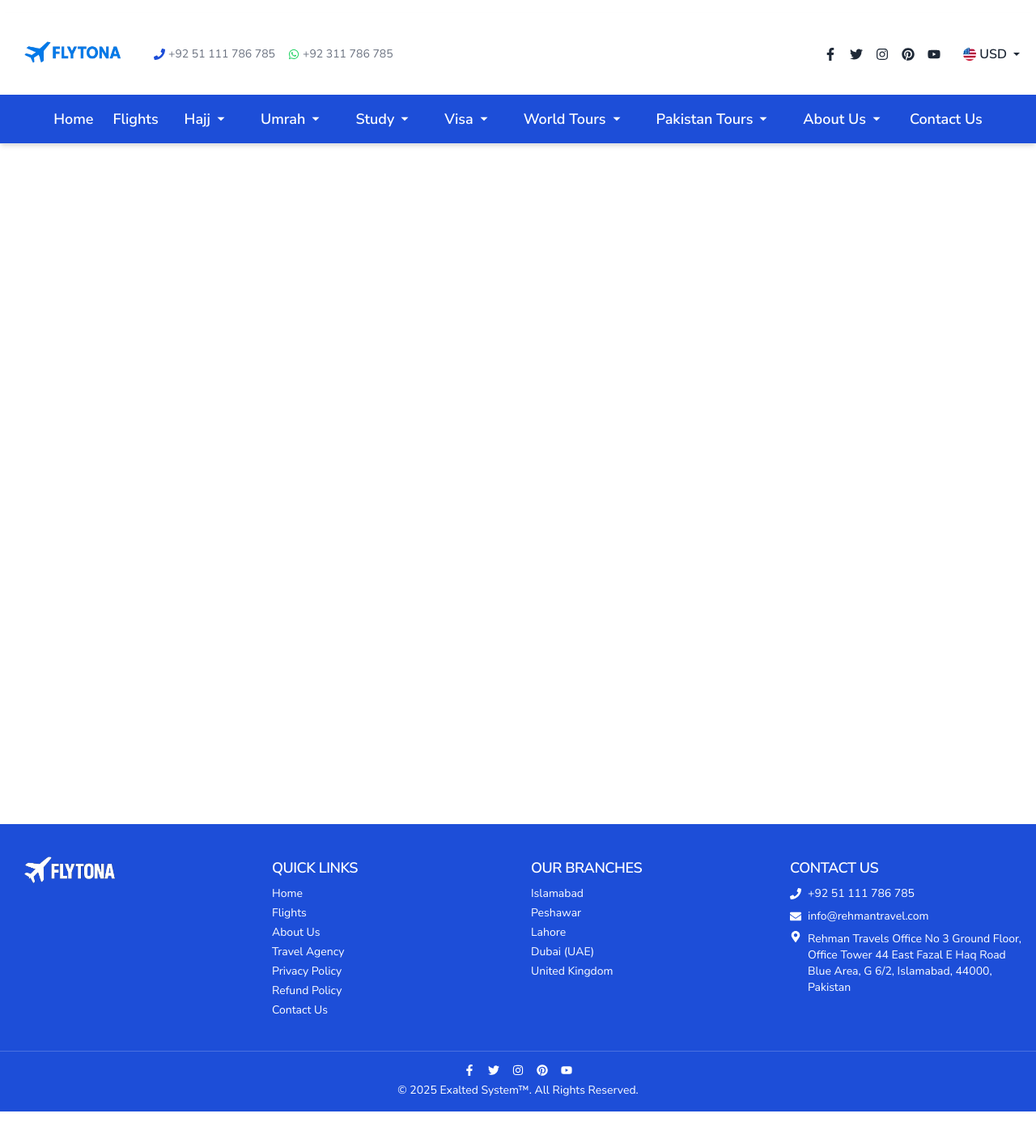
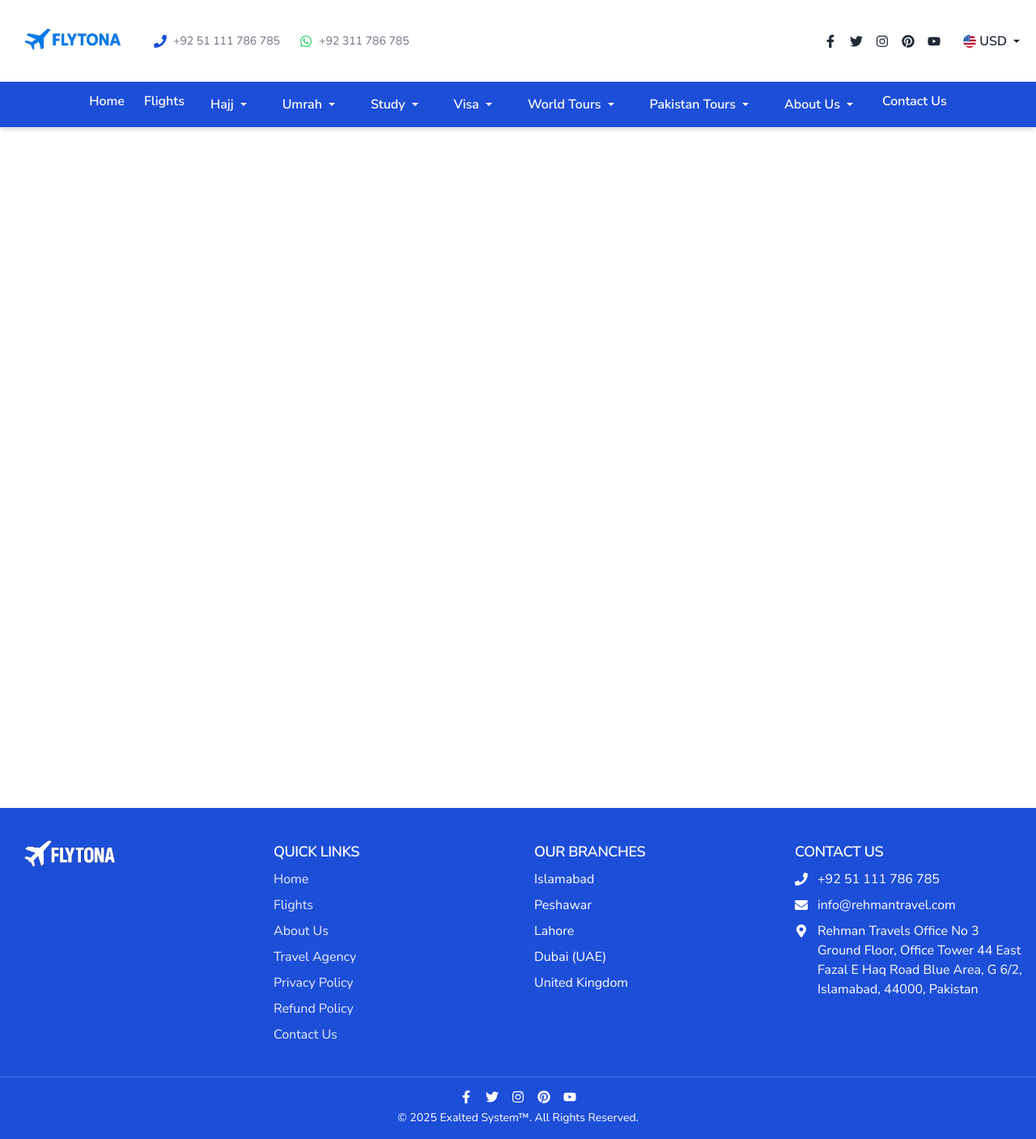
Before and after one commit to waqarkhan424/flytona, a Next.js app: page / in a window 1280 px wide. Shown: the whole page at 81% size. Before the commit the page ends 1373 px from the top, so only its background shows below. Built offline with nearby package versions, Linux system fonts and the light colour scheme.

Commit message:
Initial commit

```diff
--- a/components/footer.jsx
+++ b/components/footer.jsx
@@ -21,8 +21,8 @@ import Link from "next/link";
 
 export default function Footer() {
   return (
-    <footer className="bg-primary text-primary-foreground mt-10 pt-10">
-      <div className="max-w-7xl mx-auto px-4 grid grid-cols-1 sm:grid-cols-3 md:grid-cols-4 gap-8 pb-10">
+    <footer className="bg-primary text-white mt-10 pt-10">
+      <div className="max-w-7xl mx-auto px-4 grid grid-cols-1 sm:grid-cols-2 md:grid-cols-4 gap-10 pb-10">
         {/* Logo */}
         <div>
           <Image
@@ -39,10 +39,13 @@ export default function Footer() {
           <Typography variant="h3" className="mb-2">
             QUICK LINKS
           </Typography>
-          <ul className="space-y-1 text-sm">
+          <ul className="space-y-2 text-sm md:text-base">
             {quickLinks.map((link) => (
               <li key={link}>
-                <Link href="/" className="hover:underline">
+                <Link
+                  href="/"
+                  className="hover:underline text-white/90 hover:text-white transition"
+                >
                   {link}
                 </Link>
               </li>
@@ -50,76 +53,60 @@ export default function Footer() {
           </ul>
         </div>
 
-        {/* Our Branches */}
+        {/* Branches */}
         <div>
           <Typography variant="h3" className="mb-2">
             OUR BRANCHES
           </Typography>
-          <ul className="space-y-1 text-sm">
+          <ul className="space-y-2 text-sm md:text-base">
             {branchList.map((branch) => (
-              <li key={branch}>
-                <span>{branch}</span>
-              </li>
+              <li key={branch}>{branch}</li>
             ))}
           </ul>
         </div>
 
-        {/* Contact Us */}
+        {/* Contact */}
         <div>
           <Typography variant="h3" className="mb-2">
             CONTACT US
           </Typography>
-          <ul className="space-y-2 text-sm">
-            <li className="flex items-center gap-2">
-              <FaPhone size={14} className="flex-shrink-0" />
+          <ul className="space-y-2 text-sm md:text-base">
+            <li className="flex items-start gap-3">
+              <FaPhone size={16} className="mt-1 flex-shrink-0" />
               {contactDetails.phone}
             </li>
-            <li className="flex items-center gap-2">
-              <FaEnvelope size={14} className="flex-shrink-0" />
+            <li className="flex items-start gap-3">
+              <FaEnvelope size={16} className="mt-1 flex-shrink-0" />
               {contactDetails.email}
             </li>
-            <li className="flex items-start gap-2">
-              <FaMapMarkerAlt size={14} className="flex-shrink-0" />
+            <li className="flex items-start gap-3">
+              <FaMapMarkerAlt size={16} className="mt-1 flex-shrink-0" />
               {contactDetails.address}
             </li>
           </ul>
         </div>
       </div>
 
-      {/* Bottom */}
-      <div className="bg-primary border-t border-primary-foreground/20 py-4 text-sm text-center text-primary-foreground">
+      {/* Footer Bottom */}
+      <div className="bg-primary border-t border-white/20 py-4 text-sm text-center">
         <TooltipProvider>
           <div className="flex justify-center gap-4 mb-2">
-            <Tooltip>
-              <TooltipTrigger asChild>
-                <FaFacebookF className="cursor-pointer hover:text-muted-foreground" />
-              </TooltipTrigger>
-              <TooltipContent>Facebook</TooltipContent>
-            </Tooltip>
-            <Tooltip>
-              <TooltipTrigger asChild>
-                <FaTwitter className="cursor-pointer hover:text-muted-foreground" />
-              </TooltipTrigger>
-              <TooltipContent>Twitter</TooltipContent>
-            </Tooltip>
-            <Tooltip>
-              <TooltipTrigger asChild>
-                <FaInstagram className="cursor-pointer hover:text-muted-foreground" />
-              </TooltipTrigger>
-              <TooltipContent>Instagram</TooltipContent>
-            </Tooltip>
-            <Tooltip>
-              <TooltipTrigger asChild>
-                <FaPinterest className="cursor-pointer hover:text-muted-foreground" />
-              </TooltipTrigger>
-              <TooltipContent>Pinterest</TooltipContent>
-            </Tooltip>
-            <Tooltip>
-              <TooltipTrigger asChild>
-                <FaYoutube className="cursor-pointer hover:text-muted-foreground" />
-              </TooltipTrigger>
-              <TooltipContent>YouTube</TooltipContent>
-            </Tooltip>
+            {[
+              { icon: <FaFacebookF size={16} />, label: "Facebook" },
+              { icon: <FaTwitter size={16} />, label: "Twitter" },
+              { icon: <FaInstagram size={16} />, label: "Instagram" },
+              { icon: <FaPinterest size={16} />, label: "Pinterest" },
+              { icon: <FaYoutube size={16} />, label: "YouTube" },
+            ].map(({ icon, label }, index) => (
+              <Tooltip key={index}>
+                <TooltipTrigger asChild>
+                  <div className="cursor-pointer hover:text-muted-foreground">
+                    {icon}
+                  </div>
+                </TooltipTrigger>
+                <TooltipContent>{label}</TooltipContent>
+              </Tooltip>
+            ))}
           </div>
         </TooltipProvider>
         &copy; {new Date().getFullYear()} Exalted System™. All Rights Reserved.
--- a/components/header.jsx
+++ b/components/header.jsx
@@ -27,9 +27,9 @@ import { contactDetails, navLinks, navDropdownItems } from "@/lib/siteData";
 export default function Header() {
   return (
     <header className="bg-background shadow-md sticky top-0 z-50 border-b border-border">
-      <div className="max-w-7xl mx-auto px-4 py-4 mt-4 flex flex-col md:flex-row justify-between items-center">
-        {/* Logo + Contacts */}
-        <div className="flex items-center justify-between w-full md:w-auto">
+      <div className="max-w-7xl mx-auto px-4 py-4 flex flex-col md:flex-row justify-between items-center gap-y-3 md:gap-x-6">
+        {/* Logo + Contact */}
+        <div className="flex items-center justify-between w-full md:w-auto gap-x-6">
           <Link
             href="/"
             className="text-xl font-bold text-primary flex items-center gap-2"
@@ -42,50 +42,38 @@ export default function Header() {
               priority
             />
           </Link>
-          <div className="text-sm mt-2 md:mt-0 md:ml-6 flex flex-col md:flex-row md:items-center gap-1 md:gap-4 text-muted-foreground">
-            <div className="flex items-center gap-1">
-              <FaPhone className="text-primary" /> {contactDetails.phone}
+
+          <div className="text-sm flex flex-col md:flex-row md:items-center gap-2 md:gap-6 text-muted-foreground">
+            <div className="flex items-center gap-2">
+              <FaPhone size={16} className="text-primary" />
+              {contactDetails.phone}
             </div>
-            <div className="flex items-center gap-1">
-              <FaWhatsapp className="text-whatsapp" />
+            <div className="flex items-center gap-2">
+              <FaWhatsapp size={16} className="text-whatsapp" />
               {contactDetails.whatsapp}
             </div>
           </div>
         </div>
 
-        {/* Social & Currency */}
-        <div className="flex items-center space-x-4 mt-3 md:mt-0">
+        {/* Social Icons + Currency */}
+        <div className="flex items-center space-x-4">
           <TooltipProvider>
-            <Tooltip>
-              <TooltipTrigger asChild>
-                <FaFacebookF className="hover:text-primary cursor-pointer" />
-              </TooltipTrigger>
-              <TooltipContent>Facebook</TooltipContent>
-            </Tooltip>
-            <Tooltip>
-              <TooltipTrigger asChild>
-                <FaTwitter className="hover:text-primary cursor-pointer" />
-              </TooltipTrigger>
-              <TooltipContent>Twitter</TooltipContent>
-            </Tooltip>
-            <Tooltip>
-              <TooltipTrigger asChild>
-                <FaInstagram className="hover:text-pink-600 cursor-pointer" />
-              </TooltipTrigger>
-              <TooltipContent>Instagram</TooltipContent>
-            </Tooltip>
-            <Tooltip>
-              <TooltipTrigger asChild>
-                <FaPinterest className="hover:text-red-500 cursor-pointer" />
-              </TooltipTrigger>
-              <TooltipContent>Pinterest</TooltipContent>
-            </Tooltip>
-            <Tooltip>
-              <TooltipTrigger asChild>
-                <FaYoutube className="hover:text-red-600 cursor-pointer" />
-              </TooltipTrigger>
-              <TooltipContent>YouTube</TooltipContent>
-            </Tooltip>
+            {[
+              { icon: <FaFacebookF size={16} />, label: "Facebook" },
+              { icon: <FaTwitter size={16} />, label: "Twitter" },
+              { icon: <FaInstagram size={16} />, label: "Instagram" },
+              { icon: <FaPinterest size={16} />, label: "Pinterest" },
+              { icon: <FaYoutube size={16} />, label: "YouTube" },
+            ].map(({ icon, label }, index) => (
+              <Tooltip key={index}>
+                <TooltipTrigger asChild>
+                  <div className="cursor-pointer hover:text-primary">
+                    {icon}
+                  </div>
+                </TooltipTrigger>
+                <TooltipContent>{label}</TooltipContent>
+              </Tooltip>
+            ))}
           </TooltipProvider>
 
           {/* Currency Dropdown */}
@@ -110,15 +98,15 @@ export default function Header() {
         </div>
       </div>
 
-      {/* Navigation */}
-      <nav className="bg-primary text-primary-foreground text-base md:text-lg font-semibold">
-        <div className="max-w-7xl mx-auto px-4 py-3 flex justify-center flex-wrap gap-6 items-center">
+      {/* Navigation Bar */}
+      <nav className="bg-primary text-white text-sm md:text-base font-semibold">
+        <div className="max-w-7xl mx-auto px-4 py-3 flex justify-center flex-wrap gap-6">
           {navLinks.map((item) => {
             const hasDropdown = navDropdownItems.includes(item);
 
             return hasDropdown ? (
               <DropdownMenu key={item}>
-                <DropdownMenuTrigger className="flex items-center gap-1 px-2 py-1 rounded hover:bg-primary-foreground/10 transition">
+                <DropdownMenuTrigger className="flex items-center gap-1 px-2 py-1 rounded hover:bg-white/10 transition">
                   {item} <IoMdArrowDropdown />
                 </DropdownMenuTrigger>
                 <DropdownMenuContent>
@@ -130,7 +118,7 @@ export default function Header() {
               <Link
                 key={item}
                 href="/"
-                className="hover:underline flex items-center gap-1"
+                className="hover:text-white/80 transition-colors"
               >
                 {item}
               </Link>
```
